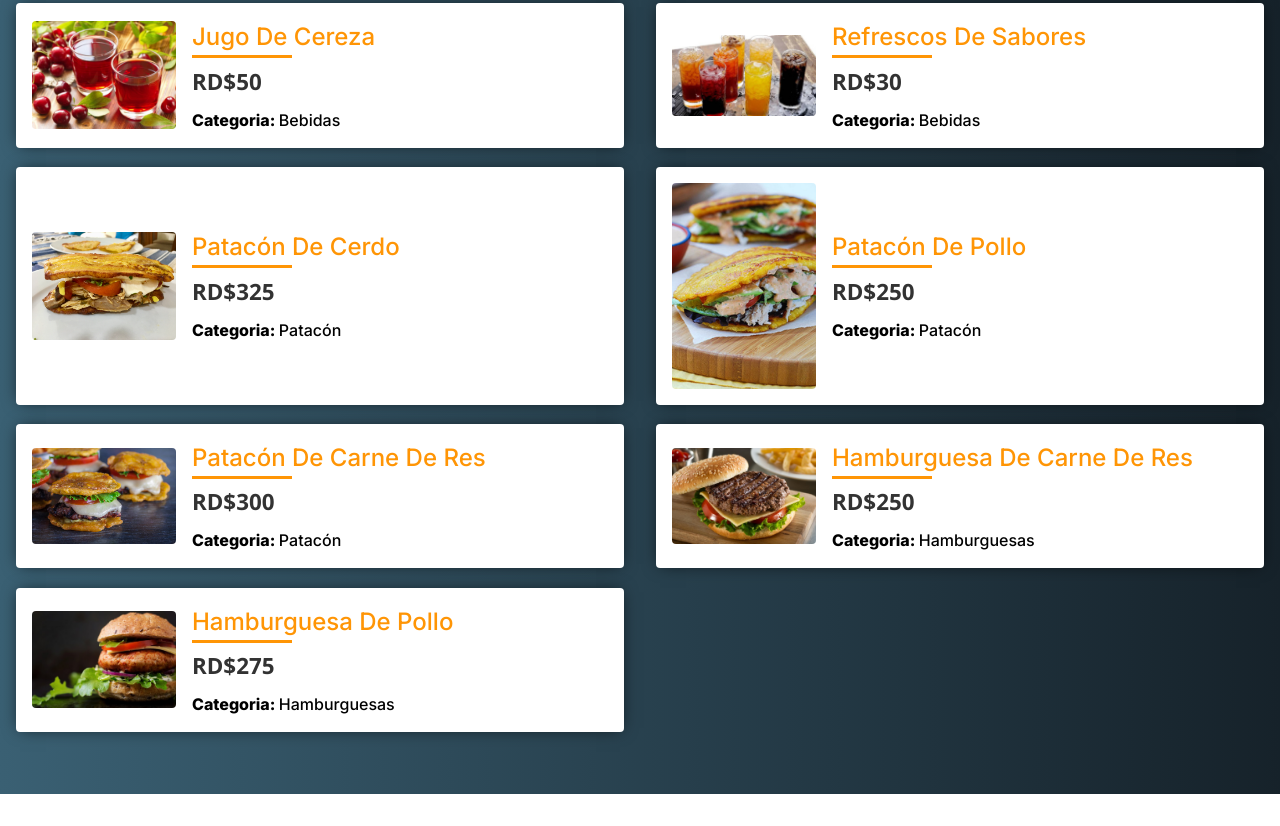
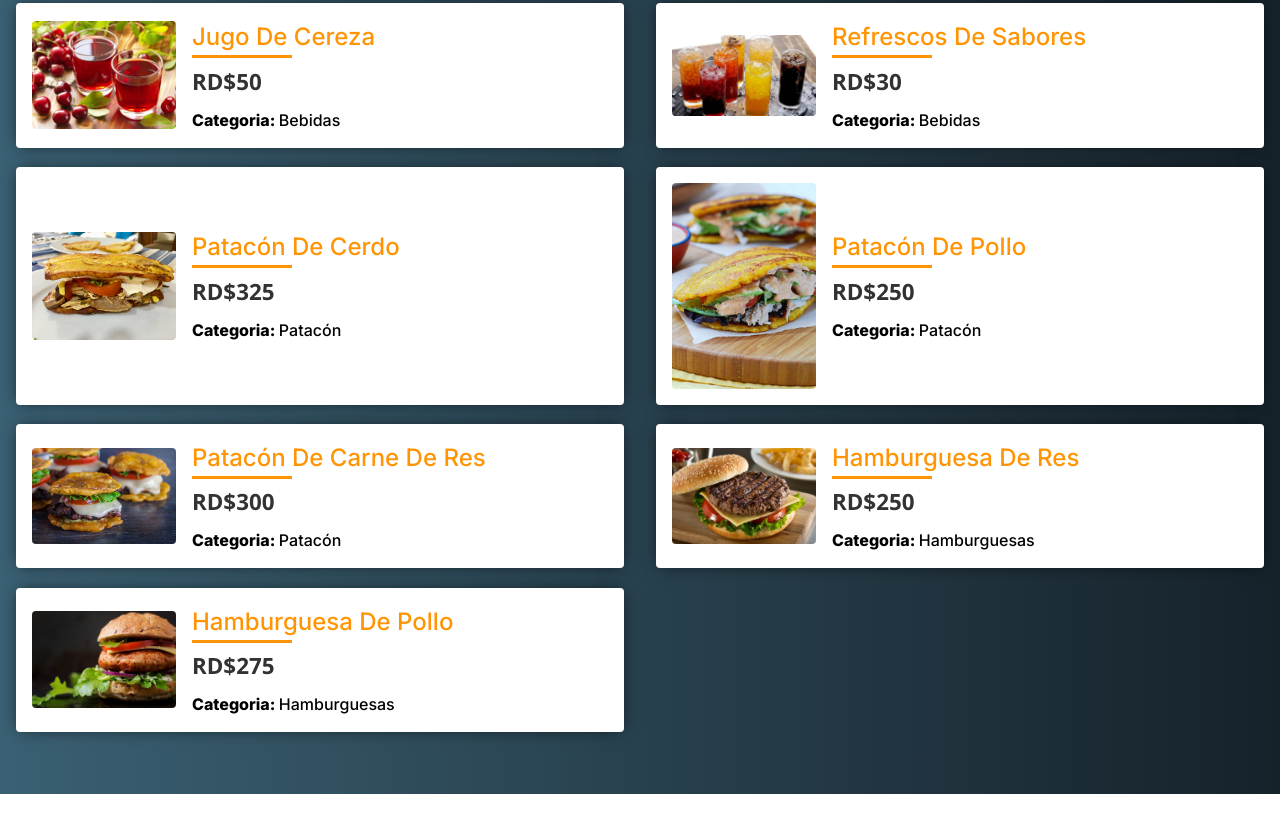
Before and after one commit to andresgc04/Randys-Mofongos, a plain HTML site: page index.html in a window 1280 px wide. Shown: the part 3561-4387 px from the top of the page. Drawn offline with nearby package versions, Linux system fonts and the light colour scheme.

Commit message:
Modificar Texto de Hamburguesa de Carnes de Res

```diff
--- a/index.html
+++ b/index.html
@@ -760,7 +760,7 @@
               />
             </div>
             <div class="food-content">
-              <h2 class="food-name">Hamburguesa de Carne de Res</h2>
+              <h2 class="food-name">Hamburguesa de Res</h2>
               <div class="line"></div>
               <h3 class="food-price">RD$250</h3>
               <p class="category">
```
